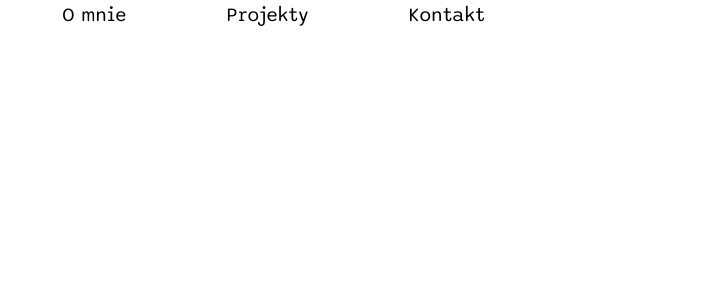
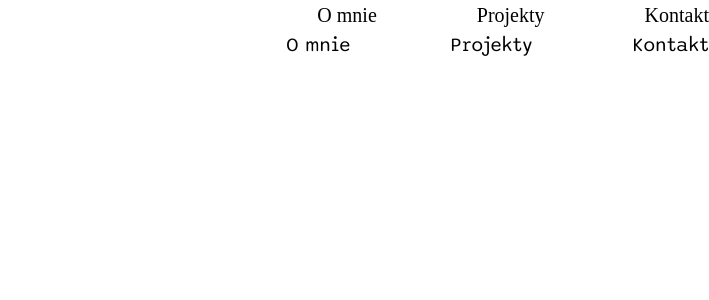
Before and after one commit to krzadamczak/krzysztofadamczak.pl, a Next.js app: page /components/Navigations in a window 1280 px wide. Shown: the top 300 px of the page, without its empty margins (571-1280 px from the left). Built offline with nearby package versions, Linux system fonts and the light colour scheme.

Commit message:
Changes in html structure

```diff
--- a/pages/_app.tsx
+++ b/pages/_app.tsx
@@ -3,6 +3,7 @@ import css from "../styles/_shared.module.css";
 import type { AppProps } from "next/app";
 import { combineClasses } from "../utils/utlis";
 import localFont from "@next/font/local";
+import Navigation from "./components/Navigations";
 
 const sono = localFont({
     src: [
@@ -15,10 +16,11 @@ const sono = localFont({
 
 export default function App({ Component, pageProps }: AppProps) {
     return (
-        <>
-            <main className={combineClasses([sono.variable, css.main])}>
+        <div className={css.mainWrapper}>
+            <Navigation />
+            <main className={sono.variable}>
                 <Component {...pageProps} />
             </main>
-        </>
+        </div>
     );
 }
--- a/styles/_shared.module.css
+++ b/styles/_shared.module.css
@@ -1,4 +1,4 @@
-.main {
+.main-wrapper {
     display: flex;
     flex-direction: column;
     width: 65%;
```
